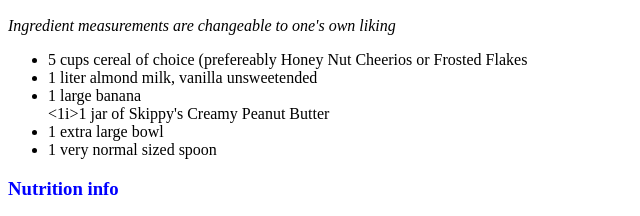
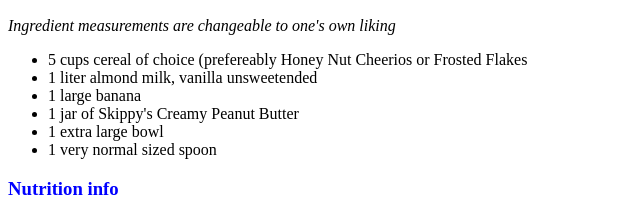
Before and after one commit to nate10363/odin-recipes, a plain HTML site: page recipes/cereal.html in a window 1280 px wide. Shown: the part 582-798 px from the top of the page, 0-640 px from the left. Drawn offline with Linux system fonts and the light colour scheme.

Commit message:
Edit element error in cereal.html

```diff
--- a/recipes/cereal.html
+++ b/recipes/cereal.html
@@ -18,7 +18,7 @@
         <li>5 cups cereal of choice (prefereably Honey Nut Cheerios or Frosted Flakes</li>
         <li>1 liter almond milk, vanilla unsweetended</li>
         <li>1 large banana</li>
-        <1i>1 jar of Skippy's Creamy Peanut Butter</li>
+        <li>1 jar of Skippy's Creamy Peanut Butter</li>
         <li>1 extra large bowl</li>
         <li>1 very normal sized spoon</li>
     </ul>
```
